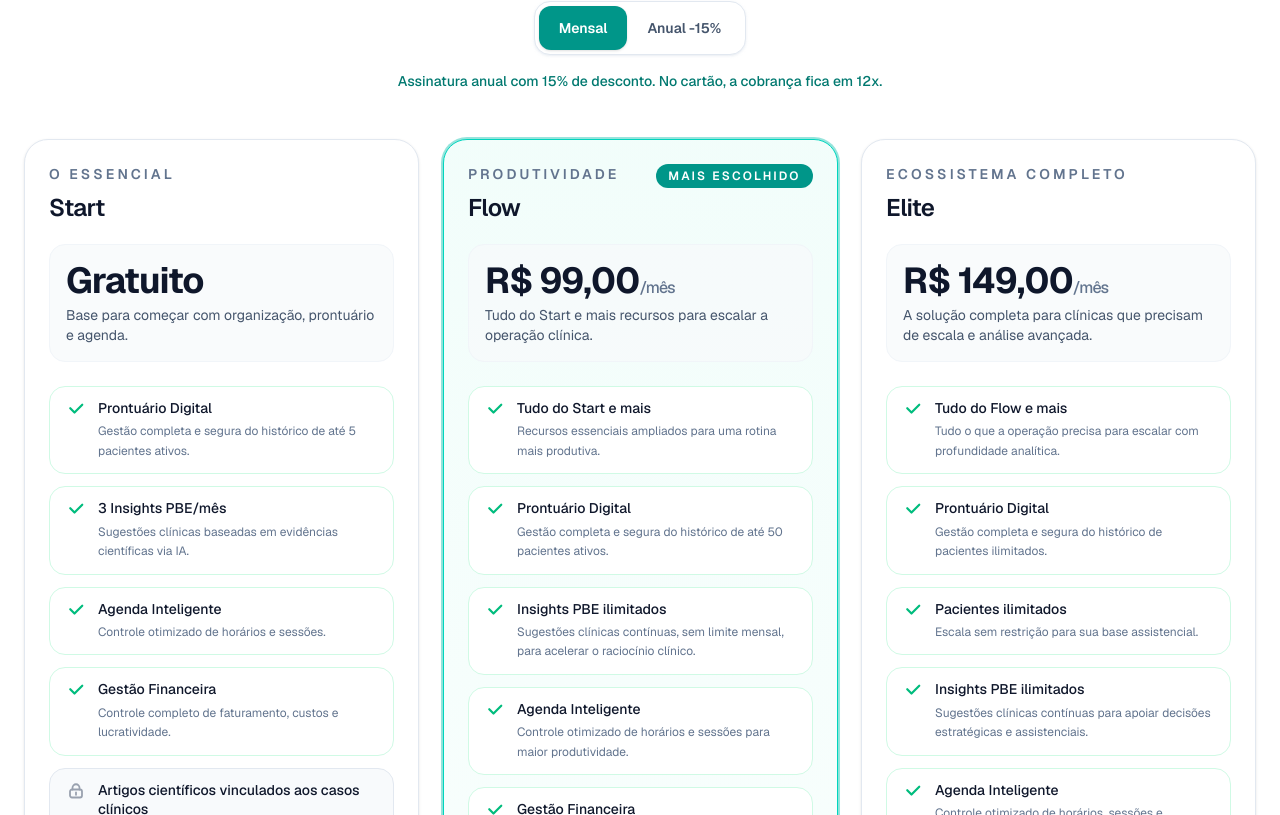
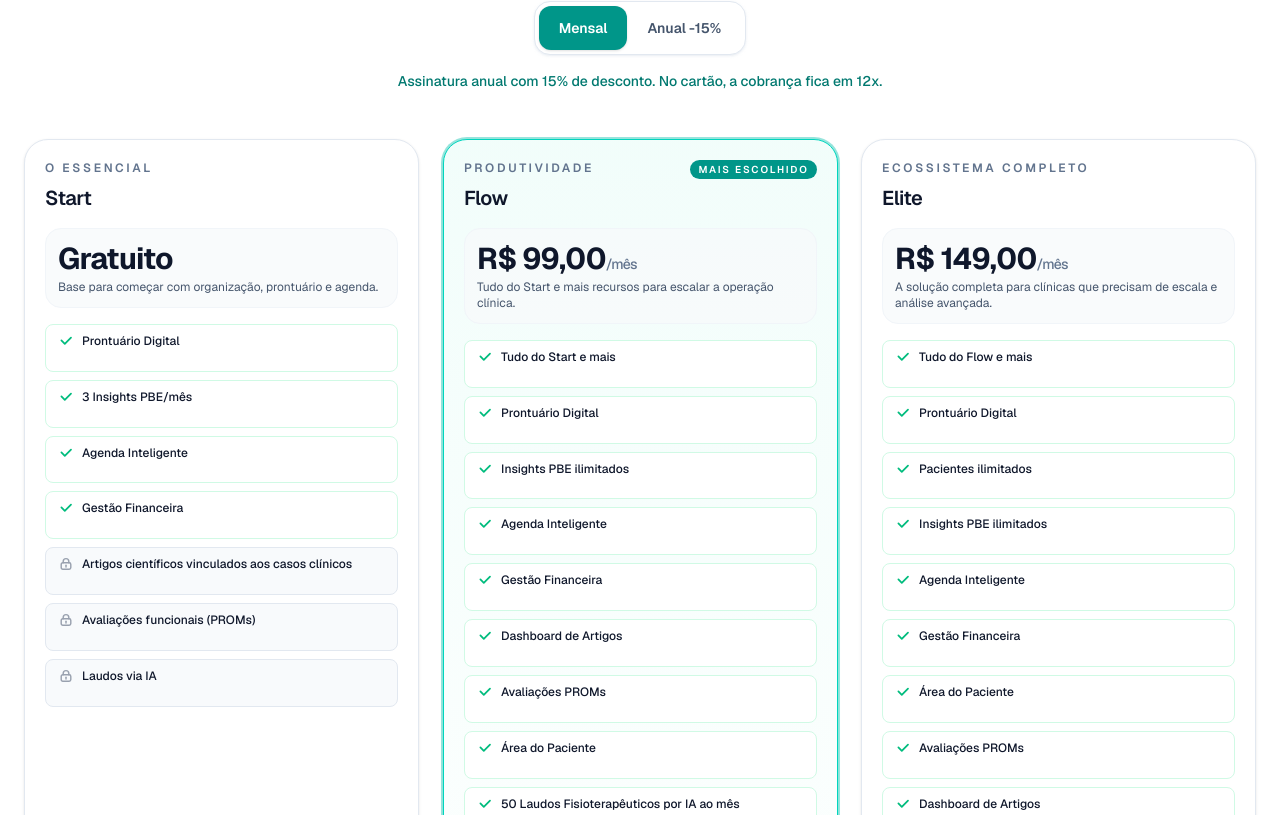
Before and after one commit to sendrette/kynesia-site, a Next.js app: page /planos in a window 1280 px wide. Shown: the part 485-1300 px from the top of the page. Built offline with nearby package versions, Linux system fonts and the light colour scheme.

Commit message:
feat: enhance pricing comparison section with tooltips and UI adjustments for better user experience

```diff
--- a/app/components/pricing-comparison-section.tsx
+++ b/app/components/pricing-comparison-section.tsx
@@ -12,9 +12,14 @@ import {
   type PlanKey,
 } from "../lib/pricing";
 
+type TooltipState = {
+  planKey: PlanKey;
+  featureLabel: string;
+} | null;
+
 function CheckIcon() {
   return (
-    <svg viewBox="0 0 20 20" fill="none" aria-hidden="true" className="h-5 w-5 shrink-0 text-emerald-500">
+    <svg viewBox="0 0 20 20" fill="none" aria-hidden="true" className="h-4 w-4 shrink-0 text-emerald-500">
       <path d="M16.25 5.75 8.5 13.5l-4.25-4.25" stroke="currentColor" strokeWidth="2.2" strokeLinecap="round" strokeLinejoin="round" />
     </svg>
   );
@@ -22,10 +27,20 @@ function CheckIcon() {
 
 function LockIcon() {
   return (
-    <svg viewBox="0 0 20 20" fill="none" aria-hidden="true" className="h-5 w-5 shrink-0 text-gray-400">
+    <svg viewBox="0 0 20 20" fill="none" aria-hidden="true" className="h-4 w-4 shrink-0 text-gray-400">
       <path d="M6.5 8.5V6.75a3.5 3.5 0 1 1 7 0V8.5" stroke="currentColor" strokeWidth="1.8" strokeLinecap="round" />
       <rect x="4" y="8.5" width="12" height="8" rx="2" stroke="currentColor" strokeWidth="1.8" />
       <path d="M10 11.5v2.25" stroke="currentColor" strokeWidth="1.8" strokeLinecap="round" />
+    </svg>
+  );
+}
+
+function FeatureTooltip({ note }: { note: string | undefined }) {
+  if (!note) return null;
+  return (
+    <svg viewBox="0 0 20 20" fill="none" aria-hidden="true" className="h-3.5 w-3.5 shrink-0 text-slate-400">
+      <circle cx="10" cy="10" r="8" stroke="currentColor" strokeWidth="1.5" />
+      <text x="10" y="12" textAnchor="middle" className="text-xs font-bold fill-current" fontSize="10">?</text>
     </svg>
   );
 }
@@ -47,6 +62,7 @@ export default function PricingComparisonSection({
 }: PricingComparisonSectionProps) {
   const [uncontrolledBillingCycle, setUncontrolledBillingCycle] = useState<BillingCycle>("monthly");
   const [selectedPlanKey, setSelectedPlanKey] = useState<PlanKey>("flow");
+  const [activeTooltip, setActiveTooltip] = useState<TooltipState>(null);
   const detailsRef = useRef<HTMLDivElement | null>(null);
 
   const billingCycle = controlledBillingCycle ?? uncontrolledBillingCycle;
@@ -115,7 +131,7 @@ export default function PricingComparisonSection({
             return (
               <Reveal key={plan.key} delay={index * 90}>
                 <article
-                  className={`flex h-full flex-col rounded-3xl border bg-white p-6 shadow-sm transition duration-300 hover:-translate-y-1 hover:shadow-xl ${
+                  className={`flex h-full flex-col rounded-3xl border bg-white p-5 shadow-sm transition duration-300 hover:-translate-y-1 hover:shadow-xl ${
                     isFeatured
                       ? "border-teal-400 bg-gradient-to-b from-teal-50/90 to-white shadow-teal-100 ring-1 ring-teal-200"
                       : "border-slate-200"
@@ -123,65 +139,79 @@ export default function PricingComparisonSection({
                 >
                   <div className="flex items-start justify-between gap-4">
                     <div>
-                      <p className="text-sm font-semibold uppercase tracking-[0.22em] text-slate-500">{plan.tagline}</p>
-                      <h3 className="mt-2 text-2xl font-semibold tracking-tight text-slate-900">{meta.name}</h3>
+                      <p className="text-xs font-semibold uppercase tracking-[0.22em] text-slate-500">{plan.tagline}</p>
+                      <h3 className="mt-2 text-xl font-semibold tracking-tight text-slate-900">{meta.name}</h3>
                     </div>
 
                     {isFeatured ? (
-                      <span className="inline-flex items-center rounded-full bg-teal-600 px-3 py-1 text-xs font-semibold uppercase tracking-[0.18em] text-white">
+                      <span className="inline-flex items-center rounded-full bg-teal-600 px-2 py-0.5 text-[10px] font-semibold uppercase tracking-[0.18em] text-white whitespace-nowrap">
                         Mais escolhido
                       </span>
                     ) : null}
                   </div>
 
-                  <div className="mt-5 rounded-2xl border border-slate-100 bg-slate-50/80 p-4">
+                  <div className="mt-4 rounded-2xl border border-slate-100 bg-slate-50/80 p-3">
                     {meta.monthlyPrice > 0 ? (
                       billingCycle === "annual" ? (
                         <>
-                          <p className="text-sm font-semibold uppercase tracking-wide text-teal-700">Cobrança anual em 12x</p>
-                          <p className="mt-2 text-4xl font-bold tracking-tight text-slate-900">
+                          <p className="text-xs font-semibold uppercase tracking-wide text-teal-700">Cobrança anual em 12x</p>
+                          <p className="mt-1 text-3xl font-bold tracking-tight text-slate-900">
                             12x {formatCurrencyBRL(pricing.installmentValue)}
                           </p>
-                          <p className="mt-1 text-sm text-slate-600">Total de {formatCurrencyBRL(pricing.totalPrice)}/ano</p>
-                          <p className="mt-1 text-sm font-medium text-emerald-600">Economia de {formatCurrencyBRL(pricing.savings)}</p>
+                          <p className="mt-0.5 text-xs text-slate-600">Total de {formatCurrencyBRL(pricing.totalPrice)}/ano</p>
+                          <p className="mt-0.5 text-xs font-medium text-emerald-600">Economia de {formatCurrencyBRL(pricing.savings)}</p>
                         </>
                       ) : (
                         <>
-                          <p className="text-4xl font-bold tracking-tight text-slate-900">
+                          <p className="text-3xl font-bold tracking-tight text-slate-900">
                             {formatCurrencyBRL(meta.monthlyPrice)}
-                            <span className="text-base font-medium text-slate-500">/mês</span>
+                            <span className="text-sm font-medium text-slate-500">/mês</span>
                           </p>
-                          <p className="mt-1 text-sm text-slate-600">{plan.summary}</p>
+                          <p className="mt-0.5 text-xs text-slate-600">{plan.summary}</p>
                         </>
                       )
                     ) : (
                       <>
-                        <p className="text-4xl font-bold tracking-tight text-slate-900">Gratuito</p>
-                        <p className="mt-1 text-sm text-slate-600">{plan.summary}</p>
+                        <p className="text-3xl font-bold tracking-tight text-slate-900">Gratuito</p>
+                        <p className="mt-0.5 text-xs text-slate-600">{plan.summary}</p>
                       </>
                     )}
                   </div>
 
                   {billingCycle === "annual" && meta.monthlyPrice > 0 ? (
-                    <p className="mt-4 rounded-2xl border border-emerald-100 bg-emerald-50 px-4 py-3 text-sm text-emerald-700">
-                      Desconto anual de 15% aplicado sobre o valor total de 12 meses.
+                    <p className="mt-3 rounded-lg border border-emerald-100 bg-emerald-50 px-3 py-2 text-xs text-emerald-700">
+                      Desconto anual de 15% aplicado.
                     </p>
                   ) : null}
 
-                  <ul className="mt-6 space-y-3">
+                  <ul className="mt-4 space-y-2 flex-1">
                     {plan.features.map((feature) => (
                       <li
                         key={feature.label}
-                        className={`flex items-start gap-3 rounded-2xl border px-4 py-3 ${
+                        className={`group relative flex items-start gap-2 rounded-lg border px-3 py-2 text-xs transition ${
                           feature.status === "included"
-                            ? "border-emerald-100 bg-white text-slate-700"
+                            ? "border-emerald-100 bg-white text-slate-700 cursor-pointer hover:border-emerald-200 hover:bg-emerald-50/30"
                             : "border-slate-200 bg-slate-50 text-slate-500"
                         }`}
+                        onClick={() => {
+                          if (feature.note) {
+                            setActiveTooltip(
+                              activeTooltip?.planKey === plan.key && activeTooltip?.featureLabel === feature.label
+                                ? null
+                                : { planKey: plan.key, featureLabel: feature.label }
+                            );
+                          }
+                        }}
                       >
                         {feature.status === "included" ? <CheckIcon /> : <LockIcon />}
-                        <div className="min-w-0">
-                          <p className="text-sm font-medium leading-snug text-slate-900">{feature.label}</p>
-                          {feature.note ? <p className="mt-1 text-xs leading-relaxed text-slate-500">{feature.note}</p> : null}
+                        <div className="min-w-0 flex-1">
+                          <p className="font-medium leading-snug text-slate-900">{feature.label}</p>
+                          {feature.note && (
+                            <div className="opacity-0 group-hover:opacity-60 transition text-[10px] text-slate-500">?</div>
+                          )}
+                          {activeTooltip?.planKey === plan.key && activeTooltip?.featureLabel === feature.label && feature.note && (
+                            <p className="mt-1 text-[10px] leading-tight text-slate-600 bg-slate-100 -mx-3 -mb-2 px-3 py-1.5 rounded">{feature.note}</p>
+                          )}
                         </div>
                       </li>
                     ))}
@@ -190,7 +220,7 @@ export default function PricingComparisonSection({
                   <button
                     type="button"
                     onClick={() => handleDetailsClick(plan.key)}
-                    className={`mt-8 inline-flex w-full items-center justify-center rounded-2xl px-5 py-3.5 text-sm font-semibold transition ${
+                    className={`mt-auto inline-flex w-full items-center justify-center rounded-xl px-4 py-2.5 text-xs font-semibold transition ${
                       isFeatured
                         ? "bg-teal-600 text-white shadow-sm shadow-teal-200 hover:bg-teal-700"
                         : "border border-slate-300 bg-white text-slate-800 hover:border-slate-400 hover:bg-slate-50"
```
